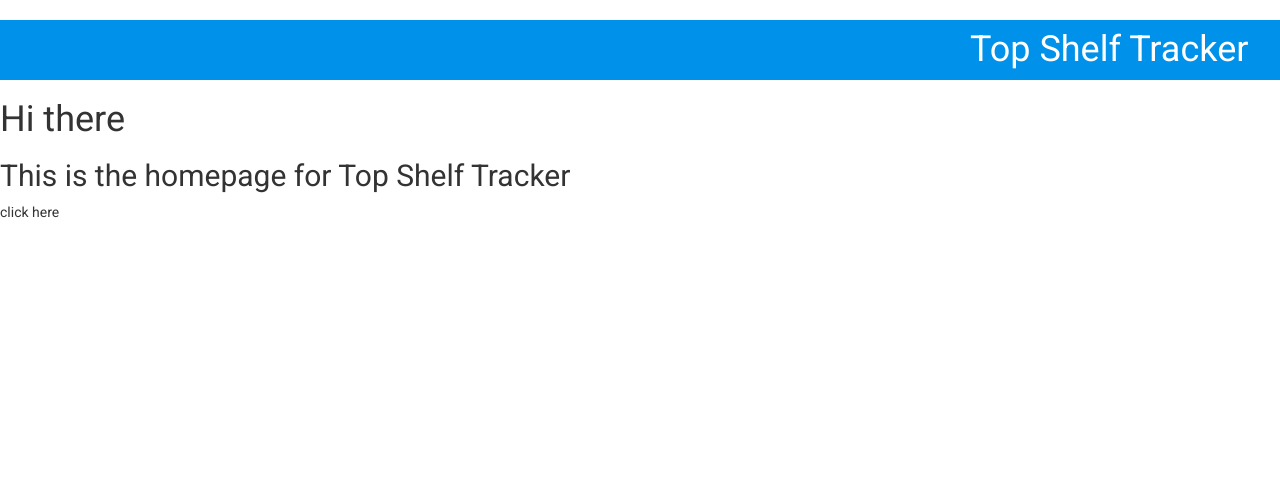
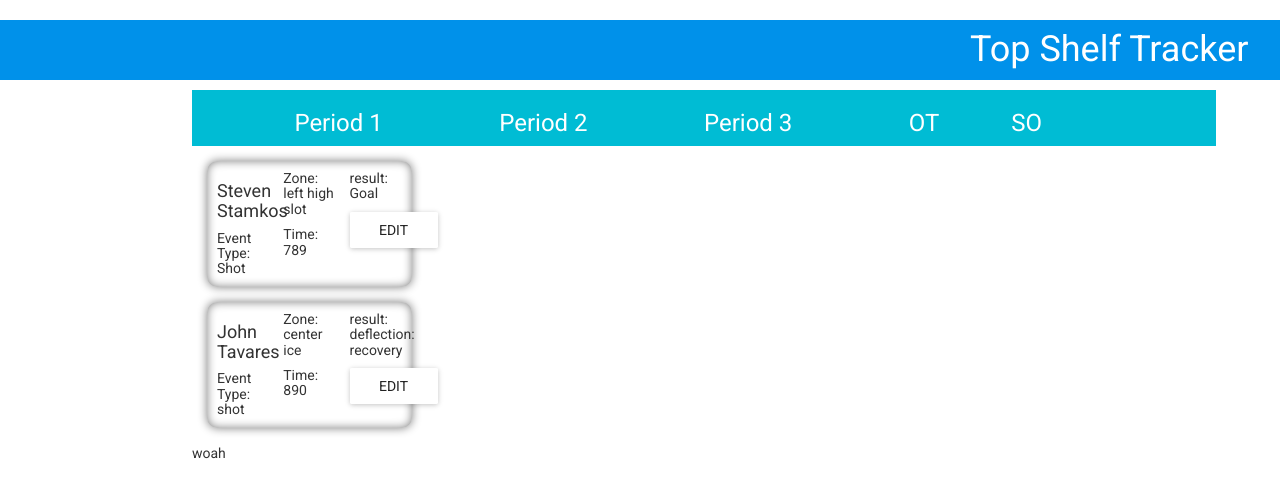
Before and after one commit to shiftyfive/top-shelf-tracker-UI, a React (Create React App) app: page / in a window 1280 px wide. Shown: the top 498 px of the page. Built offline with nearby package versions, Linux system fonts and the light colour scheme.

Commit message:
added gamesubroute component gameoverlay period components

```diff
--- a/src/components/GameNavigation.jsx
+++ b/src/components/GameNavigation.jsx
@@ -24,6 +24,7 @@ class GameNavigation extends Component {
 
     this.state = {
       activeTabIndex: 0,
+      events: [],
     };
   }
 
--- /dev/null
+++ b/src/components/GameOverlay.jsx
@@ -0,0 +1,42 @@
+import React, { Component } from 'react';
+import '../styles/game-overlay.css';
+
+class GameOverlay extends Component {
+  constructor(props) {
+    super(props);
+    this.state = {};
+  }
+  render() {
+    return (
+      <div className="nav-game-container">
+        <div className="nav-game-child-1-3">
+          <h3 className="nav-game-text">
+            Period 1
+          </h3>
+        </div>
+        <div className="nav-game-child-1-3">
+          <h3 className="nav-game-text">
+            Period 2
+          </h3>
+        </div>
+        <div className="nav-game-child-1-3">
+          <h3 ClassName="nav-game-text">
+            Period 3
+          </h3>
+        </div>
+        <div className="nav-game-child-4-5">
+          <h3 className="nav-game-text">
+            OT
+          </h3>
+        </div>
+        <div className="nav-game-child-4-5">
+          <h3 className="nav-game-text">
+            SO
+          </h3>
+        </div>
+      </div>
+    );
+  }
+}
+
+export default GameOverlay;
--- /dev/null
+++ b/src/components/GameSubLayout.jsx
@@ -0,0 +1,15 @@
+import React from 'react';
+import { BrowserRouter, Route } from 'react-router-dom';
+import GameOverlay from './GameOverlay';
+import Period from './Period';
+
+const GameSubLayout = () => (
+  <div className="sublayout-content">
+    <Route path="/" component={GameOverlay} />
+    <Route path="/" component={Period} />
+    <footer className="sublayout-footer">woah</footer>
+  </div>
+
+)
+
+export default GameSubLayout
--- a/src/components/GamesList.jsx
+++ b/src/components/GamesList.jsx
@@ -21,8 +21,7 @@ class GameList extends Component {
   }
 
   componentWillMount() {
-    const currentUser = JSON.parse(localStorage.getItem('currentUser'))
-    console.log(this.props.match.params.seasonId)
+    const currentUser = JSON.parse(localStorage.getItem('currentUser'));
     Request
       .get(`${AUTH_URL}api/${currentUser.userid}/games/${this.props.match.params.seasonId}`)
       .end((err, res) => {
--- /dev/null
+++ b/src/components/Period.jsx
@@ -0,0 +1,22 @@
+import React, { Component } from 'react';
+import request from 'superagent';
+import EventList from './EventList'
+
+class Period extends Component {
+  constructor(props) {
+    super(props);
+    this.state = { events: [] };
+  }
+  handleClick(newEvent) {
+    this.setState({arrayvar:[...this.state.events, newEvent]})
+  }
+  render() {
+    return (
+      <div>
+        <EventList />
+      </div>
+    )
+  }
+}
+
+export default Period;
--- a/src/components/PrimaryLayout.jsx
+++ b/src/components/PrimaryLayout.jsx
@@ -3,6 +3,7 @@ import { BrowserRouter, Route } from 'react-router-dom';
 import Login from './Login';
 import HomePage from './HomePage';
 import Navigation from './Navigation';
+import GameSubLayout from './GameSubLayout'
 import GamesList from './GamesList';
 import GameNavigation from './GameNavigation';
 import Seasons from './Seasons';
@@ -15,6 +16,8 @@ class PrimaryLayout extends Component {
     this.state = {
     };
   }
+
+  //Remember you moved the path to your home page to test game sublayout put route back on top
   render() {
     return (
       <BrowserRouter>
@@ -22,13 +25,13 @@ class PrimaryLayout extends Component {
           <header className="header">
             <h1 className="logo">Top Shelf Tracker</h1>
           </header>
-          <Route exact path="/" component={HomePage} />
           <Route path="/login" component={Login} />
           <div className="col-1-10">
             <Route path="/app/:seasonID" component={Navigation} />
           </div>
           <switch>
             <main className="col-2-10">
+            <Route exact path="/" component={GameSubLayout} />
               <Route exact path="/app" component={Seasons} />
               <Route exact path="/app/:seasonId" component={GamesList} />
               <Route exact path="/app/:seasonId/:gameId" component={GameNavigation} />
--- a/src/components/PrivateRoute.jsx
+++ b/src/components/PrivateRoute.jsx
@@ -18,4 +18,4 @@ const PrivateRoute = ({ component: Component, ...rest }) => (
   />
 );
 
-export default PrivateRoute
+export default PrivateRoute;
--- a/src/styles/event.css
+++ b/src/styles/event.css
@@ -1,8 +1,8 @@
 .event {
   width: 20%;
-  -webkit-column-count: 2;
-  -moz-column-count: 2;
-  column-count: 2;
+  -webkit-column-count: 3;
+  -moz-column-count: 3;
+  column-count: 3;
   border-radius: 10px;
   padding: 10px;
   margin: 15px;
--- /dev/null
+++ b/src/styles/game-overlay.css
@@ -0,0 +1,15 @@
+
+.nav-game-container {
+  color: white;
+  display: flex;
+  background-color: #00bcd4;
+  justify-content: center;
+}
+
+.nav-game-child-1-3 {
+  width: 20%;
+}
+
+.nav-game-child-4-5 {
+  width: 10%;
+}
```
